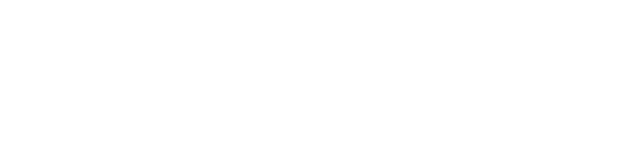
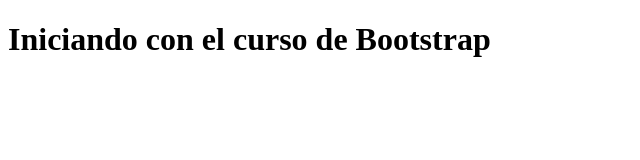
Before and after one commit to JhonatanC/course1, a website: page index.html in a window 1280 px wide. Shown: the whole page, without its empty margins (0-640 px from the left). Drawn offline with Linux system fonts and the light colour scheme.

```diff
--- a/index.html
+++ b/index.html
@@ -6,6 +6,6 @@
     <title>Semana 1</title>
 </head>
 <body>
-
+    <h1>Iniciando con el curso de Bootstrap</h1>
 </body>
 </html>
```
Also changed, not shown: package.json (added, +20 -0 lines), 2 other files.
